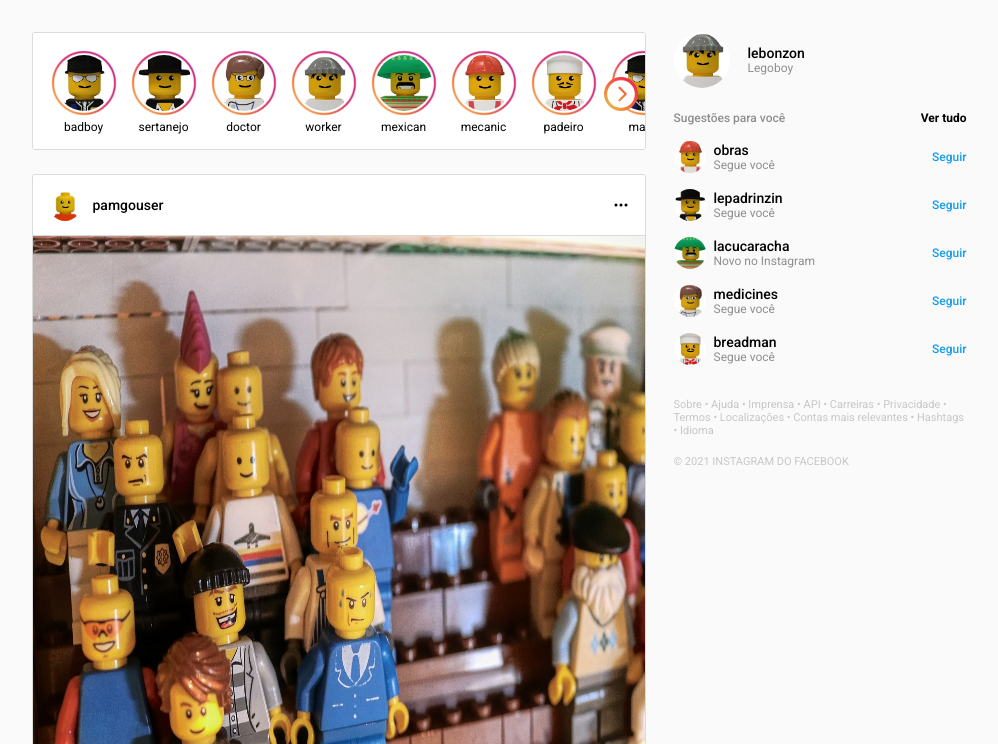
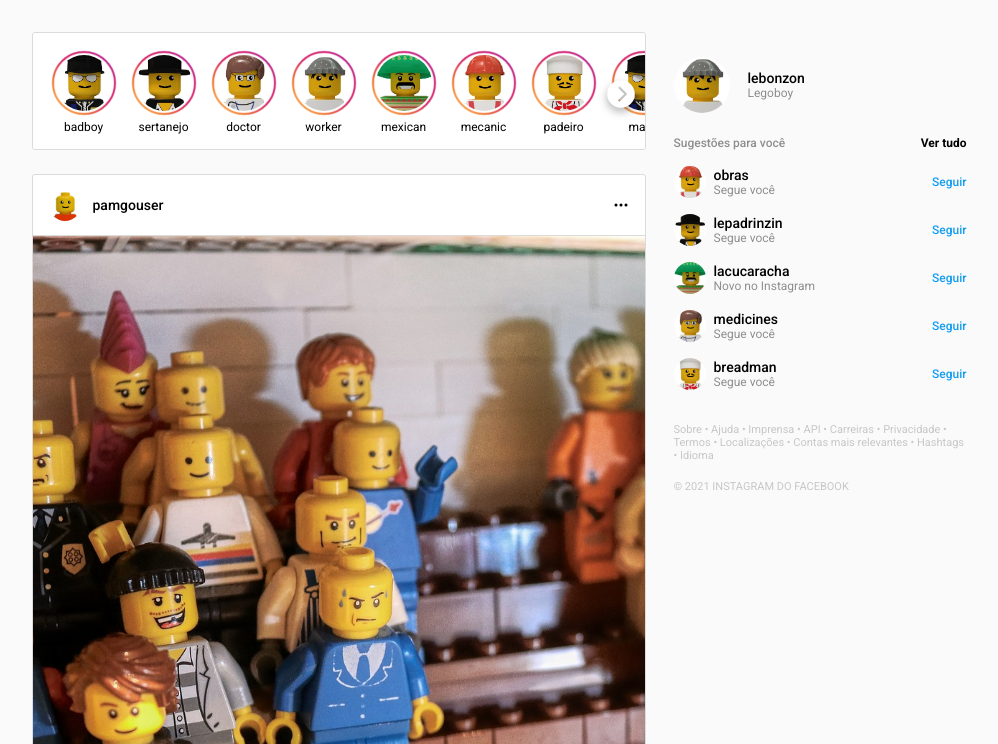
Before and after one commit to igorevanss/projeto2-instagram, a plain HTML site: page index.html in a window 1280 px wide. Shown: the part 56-800 px from the top of the page, without its empty margins (141-1139 px from the left). Drawn offline with nearby package versions, Linux system fonts and the light colour scheme.

Commit message:
algumas melhorias em detalhes como botão flutuante dos stories

```diff
--- a/index.html
+++ b/index.html
@@ -223,7 +223,7 @@
           <div class="user-profile">
             <img src="./images/4.jpg" alt="" />
             <div>
-              <p><strong>lebonzon</strong></p>
+              <p class="user-profile-text"><strong>lebonzon</strong></p>
               <p>Legoboy</p>
             </div>
           </div>
--- a/style.css
+++ b/style.css
@@ -119,7 +119,7 @@ main {
 
 .next-btn > ion-icon {
   font-size: 34px;
-  background-image: radial-gradient(
+  /*background-image: radial-gradient(
     circle at 0% 100%,
     #d7c35d 0,
     #deba54 8.33%,
@@ -135,11 +135,12 @@ main {
     #f0065d 91.67%,
     #ec0069 100%
   );
-  border-radius: 50%;
+  border-radius: 50%;*/
   color: #ffffff;
   position: absolute;
   top: 45px;
   right: 8px;
+  filter: drop-shadow(0px 4px 4px rgba(0, 0, 0, 0.3));
 }
 
 .storie {
@@ -191,6 +192,7 @@ main {
 .post-content > img {
   width: 612px;
   height: 612px;
+  object-fit: cover;
 }
 
 .post-title {
@@ -272,6 +274,10 @@ aside {
   margin-left: 28px;
 }
 
+.user-profile-text {
+  margin-top: 25px;
+}
+
 .user-profile {
   display: flex;
   align-items: center;
@@ -282,6 +288,7 @@ aside {
   width: 56px;
   height: 56px;
   border-radius: 28px;
+  margin-top: 25px;
 }
 
 .user-profile div {
@@ -324,6 +331,7 @@ aside {
   height: 32px;
   border-radius: 16px;
   margin-right: -10px;
+  margin-top: 0;
 }
 
 .suggestions-profile .user-profile div p:last-of-type {
```
